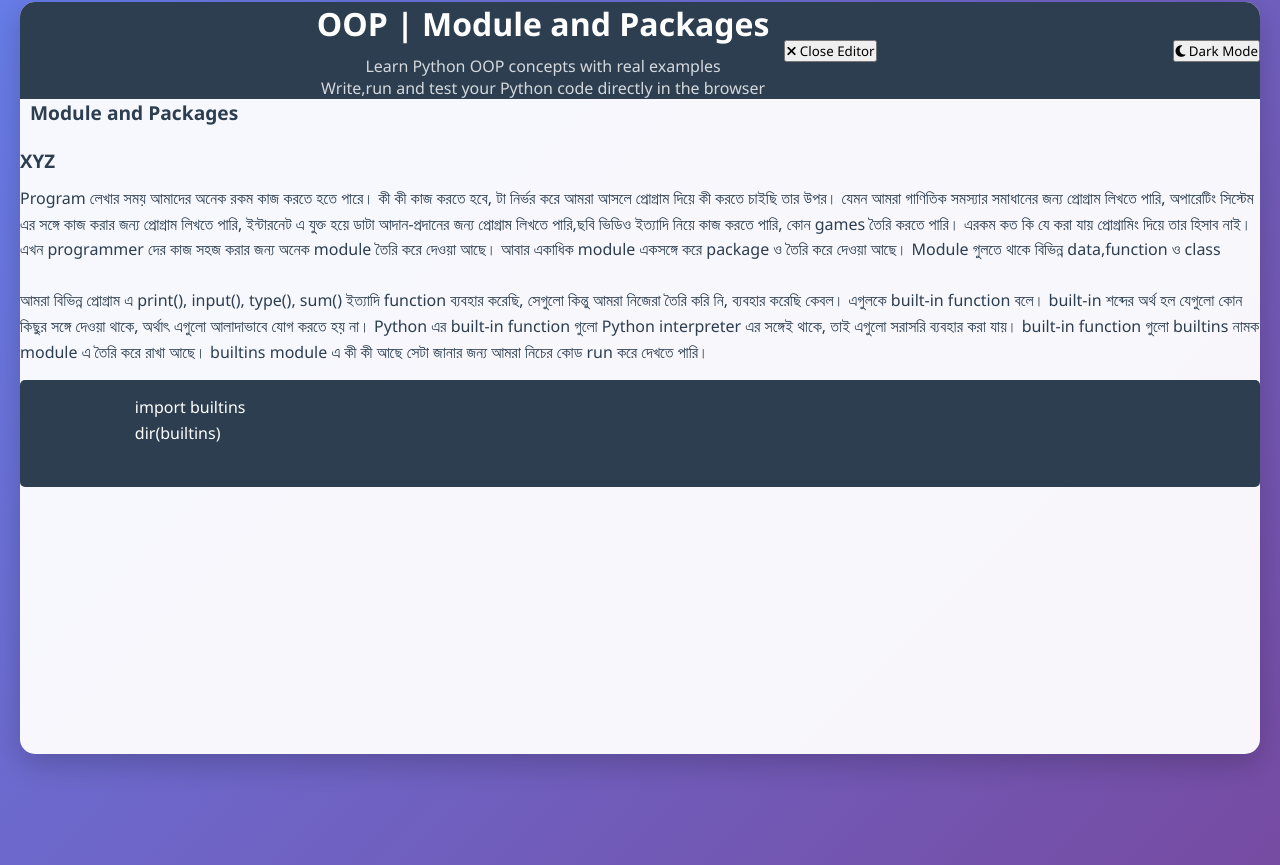
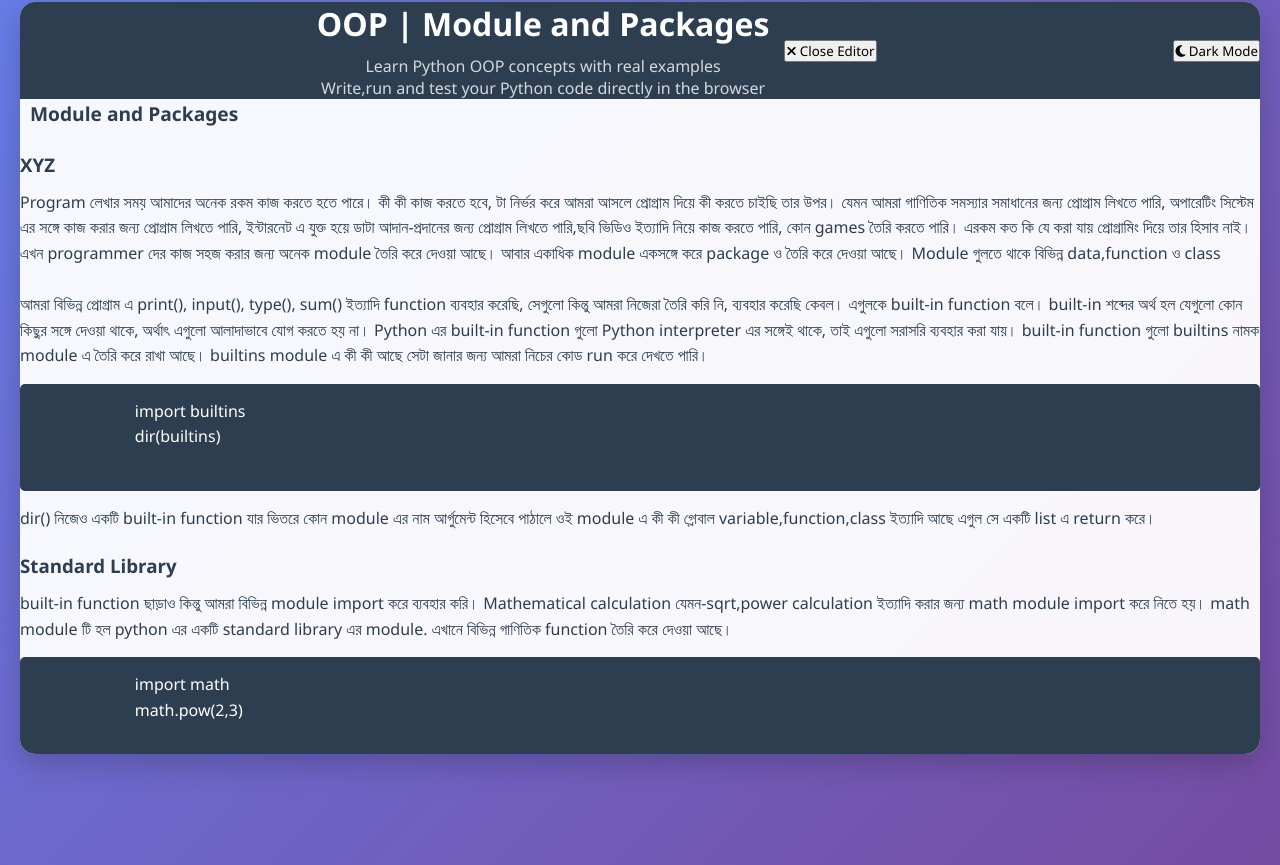
Before and after one commit to rezasdsju/satbeta, a Django app: page /python-runner/ in a window 1280 px wide. Shown: the part 70-935 px from the top of the page. Run offline with Django 5.2, Linux system fonts and the light colour scheme; some libraries are stand-ins or nearby versions.

Commit message:
class name fixd

```diff
--- a/home/templates/home/programming/python_runner_0.html
+++ b/home/templates/home/programming/python_runner_0.html
@@ -126,7 +126,7 @@
             </div>
         </div>
         <div class="three-column-layout">
-            <div class="discusion-content">
+            <div class="discussion-content">
                 <h2 class="section-title">
                     <i class="fas fa -comments"></i>Module and Packages
                 </h2>
@@ -144,6 +144,18 @@
                         import builtins
                         dir(builtins)
                     </pre>
+                    <p>dir() নিজেও একটি built-in function যার ভিতরে কোন module এর নাম আর্গুমেন্ট হিসেবে পাঠালে ওই module এ কী কী গ্লোবাল variable,function,class ইত্যাদি আছে এগুল সে একটি list এ return করে।</p>
+                    <h3>Standard Library</h3>
+                    <p>
+                        built-in function ছাড়াও কিন্তু আমরা বিভিন্ন module import করে ব্যবহার করি। Mathematical calculation যেমন-sqrt,power calculation
+                        ইত্যাদি করার জন্য math module import করে নিতে হয়। math module টি হল python এর একটি standard library এর module. এখানে বিভিন্ন
+                        গাণিতিক function তৈরি করে দেওয়া আছে।
+                    </p>
+                    <pre>
+                        import math
+                        math.pow(2,3)
+                    </pre>
+                    output=8.0
                 </div>
             </div>
         </div>
```
